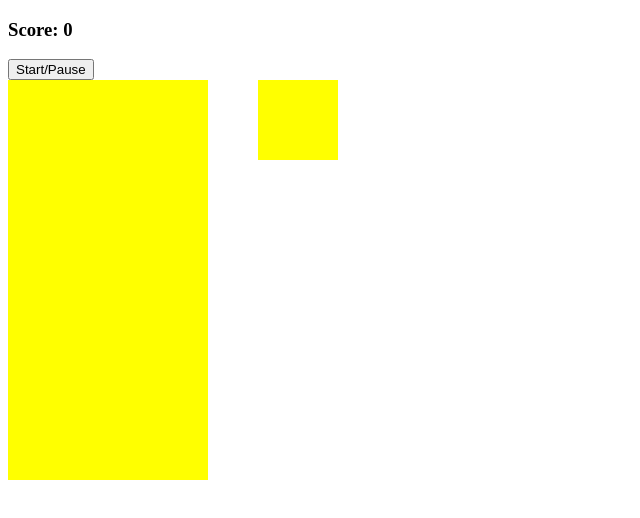
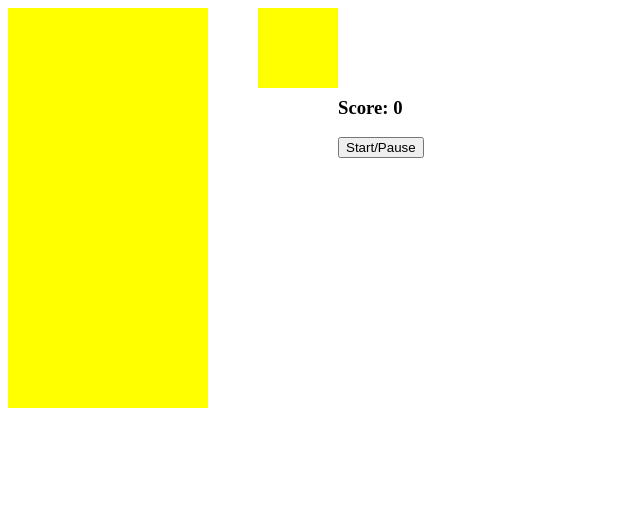
Before and after one commit to jkyan1988/tetris, a plain HTML site: page index.html in a window 1280 px wide. Shown: the whole page, without its empty margins (0-640 px from the left). Drawn offline with Linux system fonts and the light colour scheme.

Commit message:
touching up

```diff
--- a/index.html
+++ b/index.html
@@ -8,8 +8,6 @@
     </head>
     <body>
 
-        <h3> Score: <span id="score">0</span></h3>
-        <button id="start-button">Start/Pause</button>
 <div class="container">
     <div class="grid">
         <div></div>
@@ -242,7 +240,10 @@
         <div></div>
         <div></div>
     </div>
-
+    <div class="score">
+        <h3> Score: <span id="score">0</span></h3>
+        <button id="start-button">Start/Pause</button>
+    </div>
 
 </div>
 
--- a/style.css
+++ b/style.css
@@ -34,3 +34,8 @@
     height: 20px;
     width: 20px;
 }
+
+.score {
+  margin-top: 70px;
+  margin-right: 20px;
+}
```
